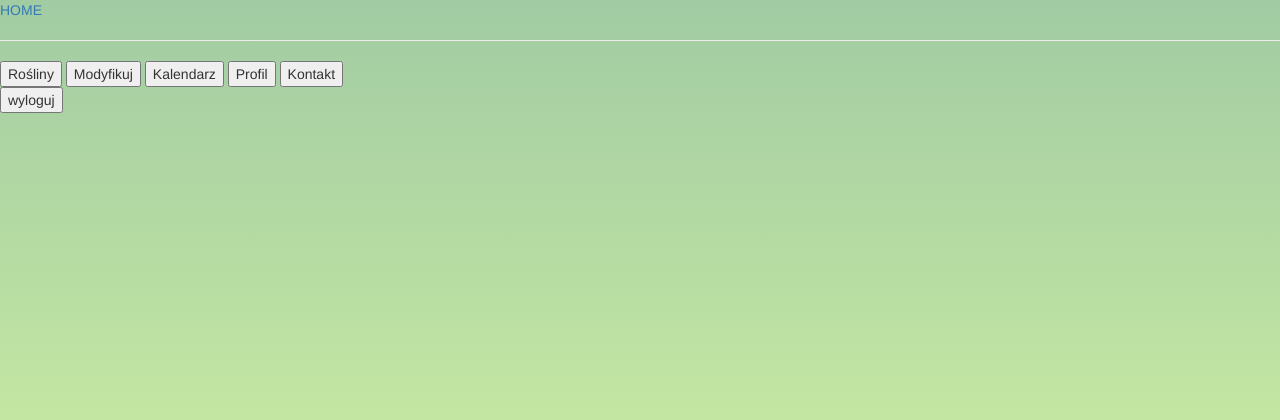
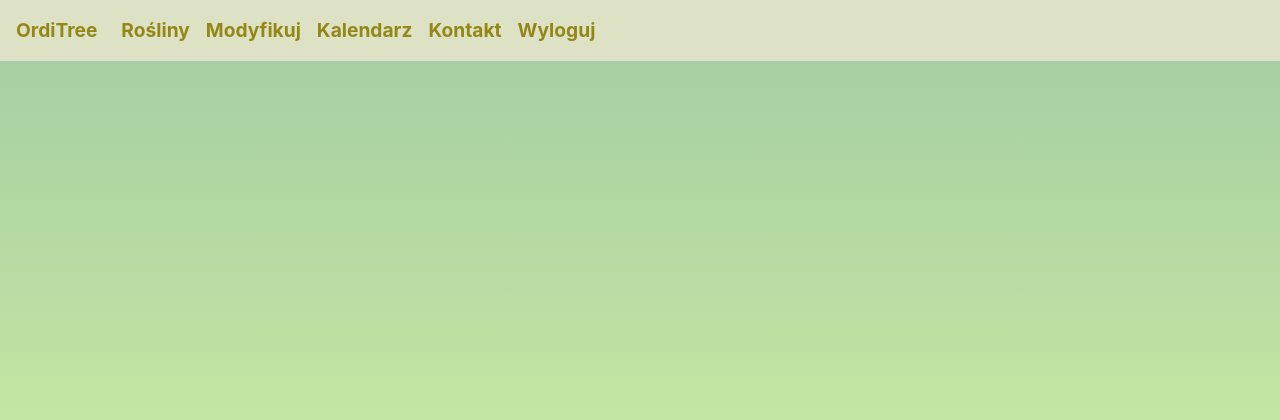
Before and after one commit to kaczuchg711/OrdiTree, a Django app: template templates/gardens/mainPanel.html in a window 1280 px wide. Shown: the top 420 px of the page. Run offline with Django 3.2, Linux system fonts and the light colour scheme; the template is opened without the code that fills it, so the values that code supplies are empty; some libraries are stand-ins or nearby versions.

Commit message:
navbar for main panel

```diff
--- /dev/null
+++ b/static/css/MainPanel.css
@@ -0,0 +1,15 @@
+.navbar-light .navbar-nav .nav-link.active{
+    font-size: larger;
+    font-weight: bold;
+    color:#948716;
+}
+
+.navbar-light .navbar-nav .nav-link.active:hover {
+  color:#03B99B;
+}
+
+.navbar-light .navbar-brand{
+    font-size: Larger;
+    font-weight: bold;
+    color:#948716;
+}
--- a/templates/base.html
+++ b/templates/base.html
@@ -4,16 +4,13 @@
 <head>
     <meta charset="UTF-8">
     <title>{{title}}</title>
-    <link rel="stylesheet" href="//maxcdn.bootstrapcdn.com/bootstrap/3.2.0/css/bootstrap.min.css">
-    <link rel="stylesheet" href="//maxcdn.bootstrapcdn.com/bootstrap/3.2.0/css/bootstrap-theme.min.css">
+    <link rel="stylesheet" href="https://maxcdn.bootstrapcdn.com/bootstrap/4.0.0/css/bootstrap.min.css" integrity="sha384-Gn5384xqQ1aoWXA+058RXPxPg6fy4IWvTNh0E263XmFcJlSAwiGgFAW/dAiS6JXm" crossorigin="anonymous">
     <link rel="stylesheet" type="text/css" href="{% static 'css/style.css' %}">
     <link rel="shortcut icon" type="image/png" href="{% static 'icons/favicon.ico' %}"/>
     {% block cssRefs  %}
     {% endblock %}
 </head>
 <body>
-<a href="/"> HOME</a>
-<hr>
 {% block content %}
  code to replace
 {% endblock %}
--- a/templates/gardens/mainPanel.html
+++ b/templates/gardens/mainPanel.html
@@ -1,16 +1,25 @@
 {% extends 'base.html' %}
+{% load static %}
+{% block title %}
+        MainPage
+{% endblock %}
+{% block cssRefs %}
+    <link rel="stylesheet" type="text/css" href="{% static 'css/MainPanel.css' %}">
+{% endblock %}
 {% block content %}
-
-    {{ user_id }}
-
-    <button>Rośliny</button>
-    <button>Modyfikuj</button>
-    <button>Kalendarz</button>
-    <button>Profil</button>
-    <button>Kontakt</button>
-
-    <form action="../logout">         {% csrf_token %}
-
-        <button >wyloguj</button>
-    </form>
+<nav class="navbar navbar-expand-lg navbar-light " style="background-color: #DDE2C5;">
+  <a class="navbar-brand" href="mainPanel">OrdiTree</a>
+  <button class="navbar-toggler" type="button" data-toggle="collapse" data-target="#navbarNavAltMarkup" aria-controls="navbarNavAltMarkup" aria-expanded="false" aria-label="Toggle navigation">
+    <span class="navbar-toggler-icon"></span>
+  </button>
+  <div class="collapse navbar-collapse" id="navbarNavAltMarkup">
+    <div class="navbar-nav" >
+          <a class="nav-item nav-link active" href="/plants">Rośliny <span class="sr-only">(current)</span></a>
+          <a class="nav-item nav-link active" href="/mod">Modyfikuj</a>
+          <a class="nav-item nav-link active" href="/cal">Kalendarz</a>
+          <a class="nav-item nav-link active" href="/contact">Kontakt</a>
+          <a class="nav-item nav-link active" href="/logout">Wyloguj</a>
+    </div>
+  </div>
+</nav>
 {% endblock %}
--- a/templates/registration/logout.html
+++ b/templates/registration/logout.html
@@ -7,7 +7,7 @@
 {% block content %}
 
     <h1>
-    zalogowano i wylogowano, chwilowo to tak wygląda żeby móc zobaczyć jak działa, rejestracja chwilowo też tutaj przenosi
+    wylogowano
     </h1>
     <div>
         <small>
```
Also changed, not shown: static/css/login.css (+14 -1 lines).
